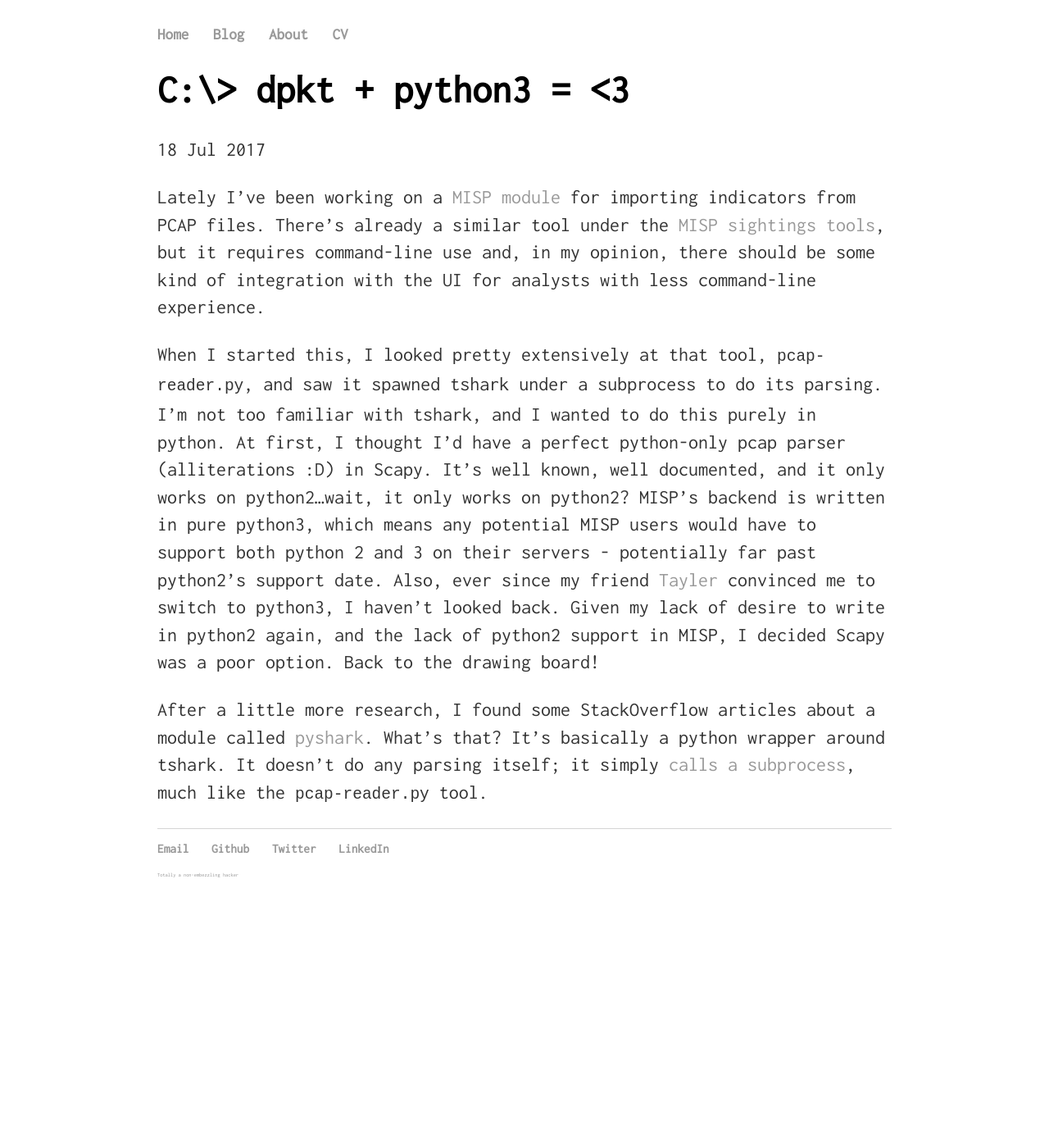
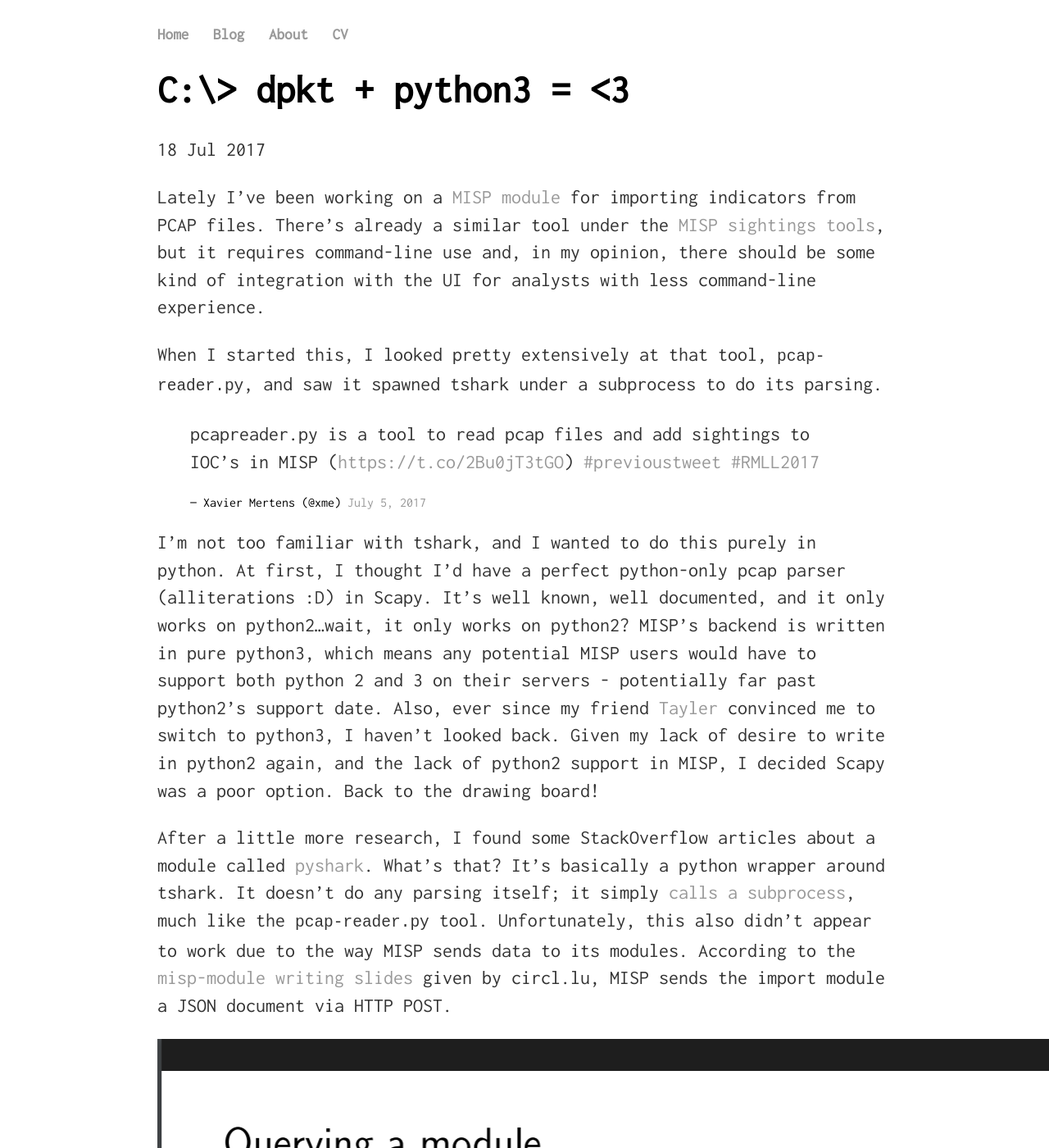
Before and after one commit to infosec-intern/infosec-intern.github.io, a Jekyll site: the page built from _posts/2017-07-18-dpkt-+-python3.md, in a window 1280 px wide and 1400 px high. Shown: the whole window at 82% size. Built offline with Jekyll 4.4.1, drawn with Linux system fonts in a browser that asks for light colours; comment, search, counter and statistics services are not loaded; some of the changed text lies outside the part shown.

Commit message:
finished pyshark paragraph and started dpkt one added misp-query-module.PNG

```diff
--- a/_posts/2017-07-18-dpkt-+-python3.md
+++ b/_posts/2017-07-18-dpkt-+-python3.md
@@ -6,6 +6,17 @@ tags: python dpkt misp
 ---
 Lately I've been working on a [MISP module](https://github.com/MISP/misp-modules) for importing indicators from PCAP files. There's already a similar tool under the [MISP sightings tools](https://github.com/MISP/misp-sighting-tools), but it requires command-line use and, in my opinion, there should be some kind of integration with the UI for analysts with less command-line experience.
 
-When I started this, I looked pretty extensively at that tool, `pcap-reader.py`, and saw it spawned tshark under a subprocess to do its parsing. I'm not too familiar with tshark, and I wanted to do this purely in python. At first, I thought I'd have a perfect python-only pcap parser (alliterations :D) in Scapy. It's well known, well documented, and it only works on python2...wait, it only works on python2? MISP's backend is written in pure python3, which means any potential MISP users would have to support both python 2 and 3 on their servers - potentially far past python2's support date. Also, ever since my friend [Tayler](https://tayler.me) convinced me to switch to python3, I haven't looked back. Given my lack of desire to write in python2 again, and the lack of python2 support in MISP, I decided Scapy was a poor option. Back to the drawing board!
+When I started this, I looked pretty extensively at that tool, `pcap-reader.py`, and saw it spawned tshark under a subprocess to do its parsing.
 
-After a little more research, I found some StackOverflow articles about a module called [pyshark](https://github.com/KimiNewt/pyshark). What's that? It's basically a python wrapper around tshark. It doesn't do any parsing itself; it simply [calls a subprocess](https://github.com/KimiNewt/pyshark/blob/master/src/pyshark/tshark/tshark.py#L49), much like the `pcap-reader.py` tool.
+<blockquote class="twitter-tweet" data-lang="en"><p lang="en" dir="ltr">pcapreader.py is a tool to read pcap files and add sightings to IOC’s in MISP (<a href="https://t.co/2Bu0jT3tGO">https://t.co/2Bu0jT3tGO</a>) <a href="https://twitter.com/hashtag/previoustweet?src=hash">#previoustweet</a> <a href="https://twitter.com/hashtag/RMLL2017?src=hash">#RMLL2017</a></p>&mdash; Xavier Mertens (@xme) <a href="https://twitter.com/xme/status/882593164737089537">July 5, 2017</a></blockquote>
+<script async src="//platform.twitter.com/widgets.js" charset="utf-8"></script>
+
+I'm not too familiar with tshark, and I wanted to do this purely in python. At first, I thought I'd have a perfect python-only pcap parser (alliterations :D) in Scapy. It's well known, well documented, and it only works on python2...wait, it only works on python2? MISP's backend is written in pure python3, which means any potential MISP users would have to support both python 2 and 3 on their servers - potentially far past python2's support date. Also, ever since my friend [Tayler](https://tayler.me) convinced me to switch to python3, I haven't looked back. Given my lack of desire to write in python2 again, and the lack of python2 support in MISP, I decided Scapy was a poor option. Back to the drawing board!
+
+After a little more research, I found some StackOverflow articles about a module called [pyshark](https://github.com/KimiNewt/pyshark). What's that? It's basically a python wrapper around tshark. It doesn't do any parsing itself; it simply [calls a subprocess](https://github.com/KimiNewt/pyshark/blob/master/src/pyshark/tshark/tshark.py#L49), much like the `pcap-reader.py` tool. Unfortunately, this also didn't appear to work due to the way MISP sends data to its modules. According to the [misp-module writing slides](https://circl.lu/assets/files/misp-training/luxembourg2017/4-misp-modules.pdf) given by circl.lu, MISP sends the import module a JSON document via HTTP POST.
+
+![Querying a module]({{ site.url }}/images/misp-query-module.PNG)
+
+There's no file saved to disk or data sent through a network interface, so I had trouble getting the PCAP data into pyshark to even attempt to parse it. Again, back to the drawing board.
+
+Finally, after even more research - \*ahem\* Stack Overflow articles - I came upon [dpkt](https://dpkt.readthedocs.org/). I had never heard of this module before, and it appears to have a relatively small following. In fact, I've had to rely entirely on articles written 9 years ago by Jon Oberheide and the source code hosted on GitHub
```
Also changed, not shown: images/misp-query-module.PNG (added).
